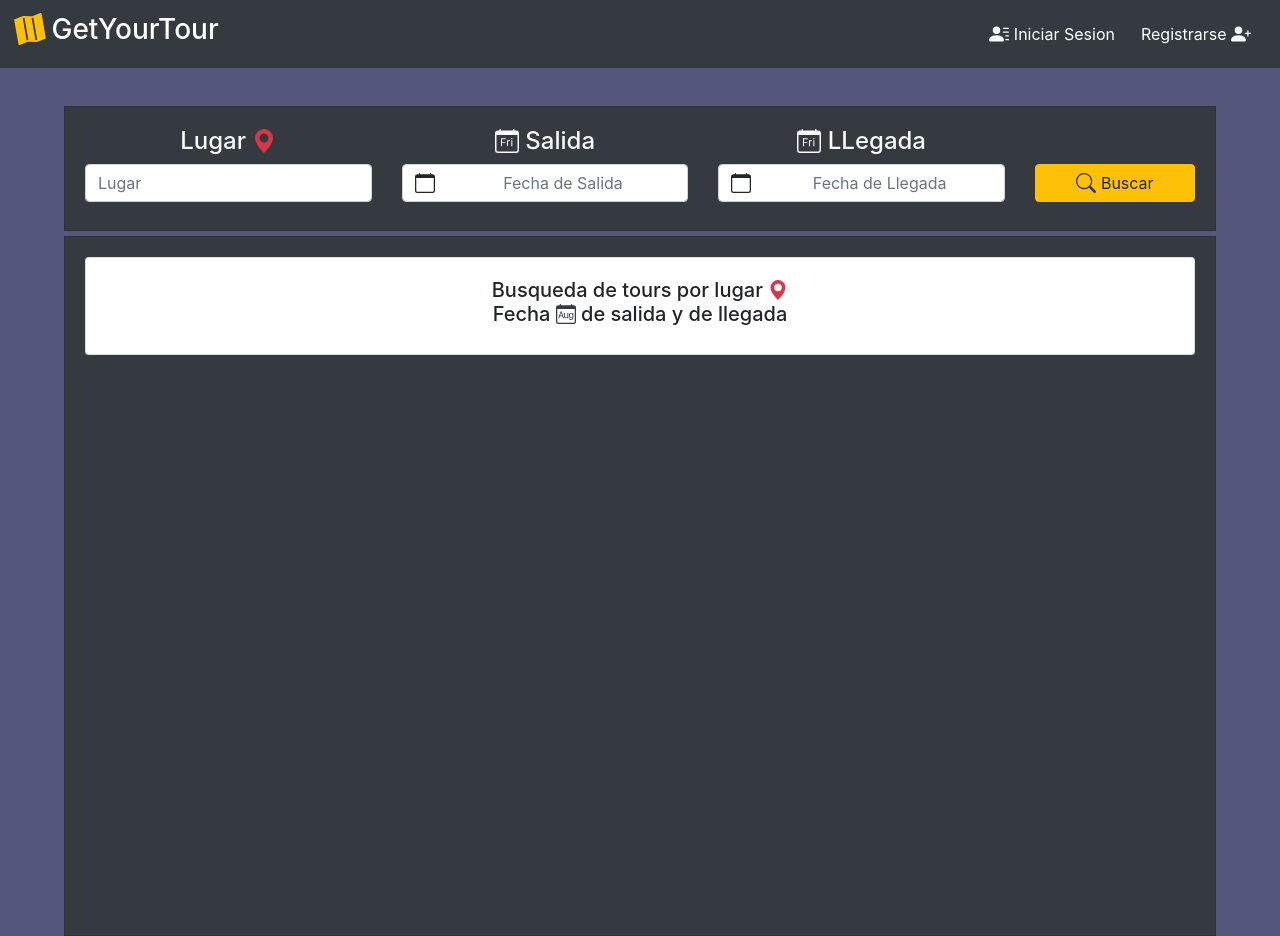
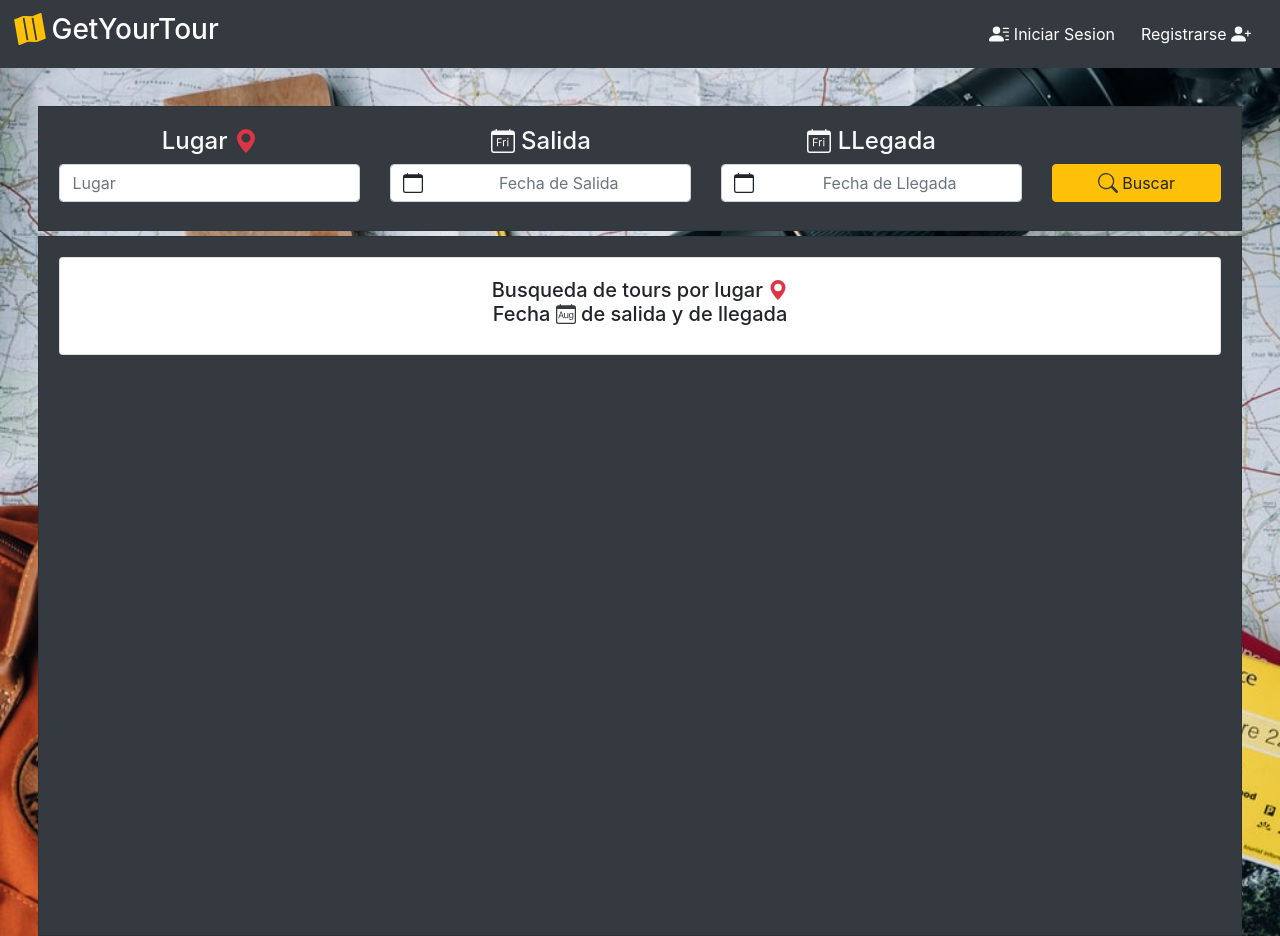
Before and after one commit to DavidVillalobos/tours-online, a Vue app in the folder frontend/: page / in a window 1280 px wide. Built offline with nearby package versions, Linux system fonts and the light colour scheme; what vue-session would draw is missing.

Commit message:
add background

```diff
--- a/frontend/src/App.vue
+++ b/frontend/src/App.vue
@@ -19,13 +19,16 @@ export default {
 </script>
 
 <style>
-
-#app{
-  background-color: #55567c
+html, #app{
+  background-image: url("../src/assets/background.png");
+  background-size: cover;
+  background-attachment: fixed;
+  background-repeat: no-repeat;
+  background-position: bottom;
 }
 
 #search{
-  margin: 3% 5% 0% 5%;
+  margin: 3% 3% 0% 3%;
 }
 
 </style>
```
